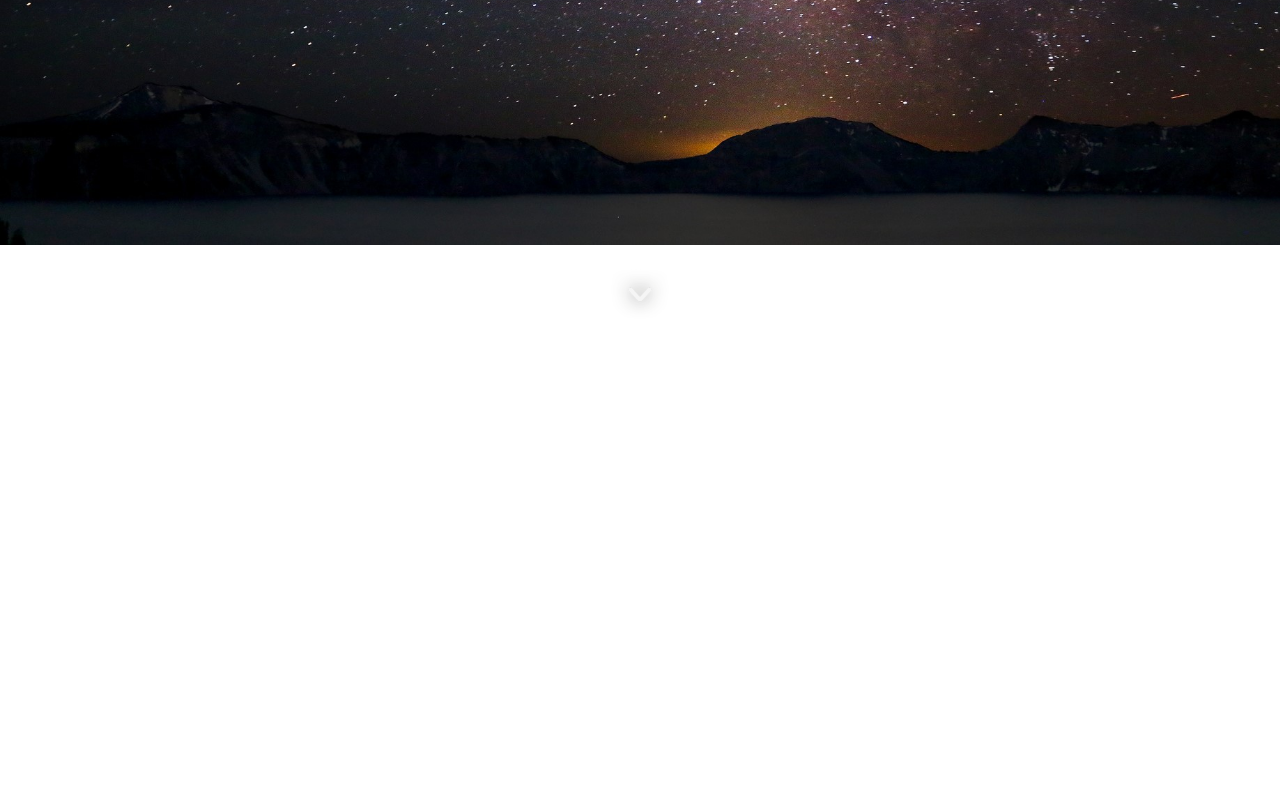
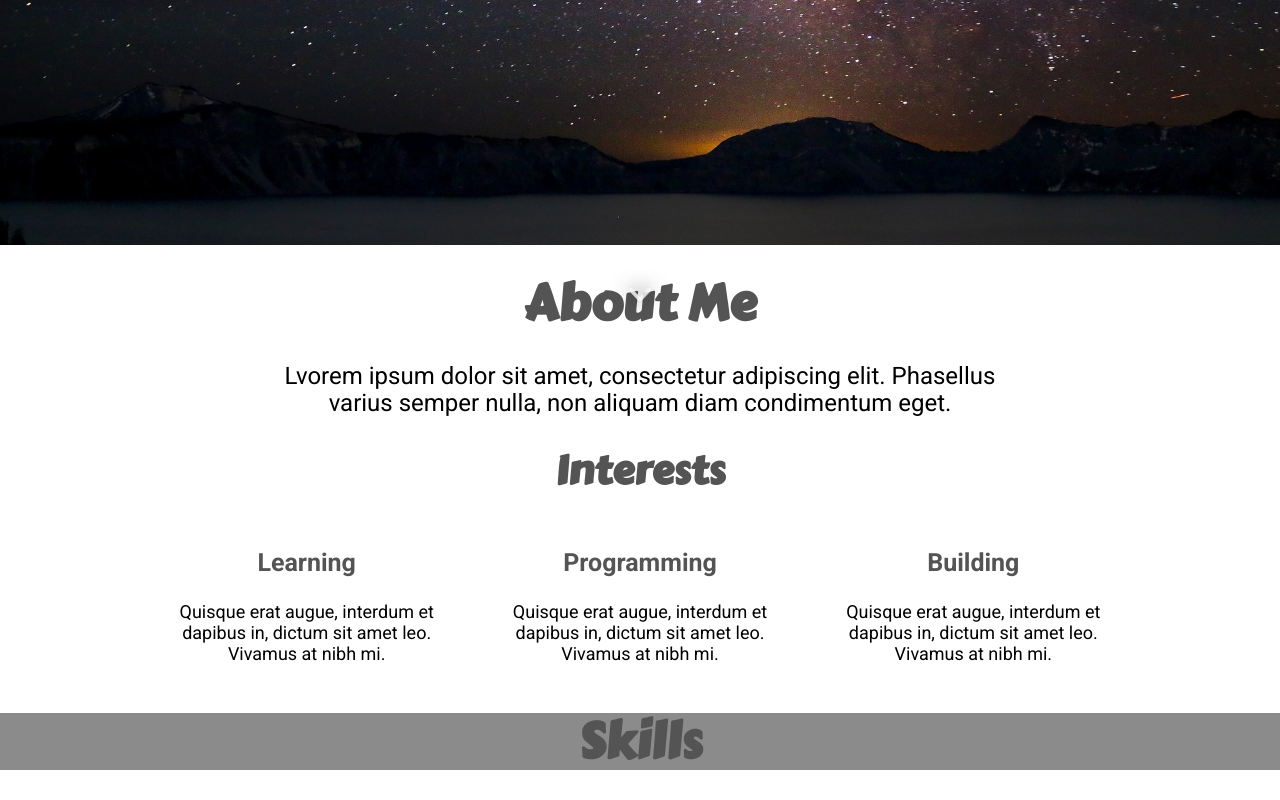
Before and after one commit to williamj1788/Portfolio-Website-V3.0, a website: page index.html in a window 1280 px wide. Shown: the part 555-1355 px from the top of the page. Before the commit the page ends 874 px from the top, so only its background shows below. Drawn offline with Linux system fonts and the light colour scheme.

Commit message:
completed about section

```diff
--- a/index.html
+++ b/index.html
@@ -26,5 +26,28 @@
             <h3 class="title sub">Future Web Developer</h3>
             <img src="./Img/arrow-down.png" alt="Page Down" id="page-down-icon">
         </section>
+        <section id="about">
+            <h3 class="heading">About Me</h3>
+            <p class="description">Lvorem ipsum dolor sit amet, consectetur adipiscing elit. Phasellus
+            varius semper nulla, non aliquam diam condimentum eget.</p>
+            <h3 class="sub-heading">Interests</h3>
+            <div id="interests-container">
+                <div class="interest">
+                    <p class="interest-header">Learning</p>
+                    <p class="interest-info">Quisque erat augue, interdum et dapibus in, dictum sit amet leo. Vivamus at nibh mi.</p>
+                </div>
+                <div class="interest">
+                    <p class="interest-header">Programming</p>
+                    <p class="interest-info">Quisque erat augue, interdum et dapibus in, dictum sit amet leo. Vivamus at nibh mi.</p>
+                </div>
+                <div class="interest">
+                    <p class="interest-header">Building</p>
+                    <p class="interest-info">Quisque erat augue, interdum et dapibus in, dictum sit amet leo. Vivamus at nibh mi.</p>
+                </div>
+            </div>
+        </section>
+        <section id="skills">
+            <h3 class="heading">Skills</h3>
+        </section>
     </body>
 </html>
--- a/index.scss
+++ b/index.scss
@@ -58,3 +58,49 @@ nav{
         top: 700px;
     }
 }
+.heading{
+    font-family: 'Carter One', cursive;
+    font-size: 50px;
+    color: #545454;
+    text-align: center;
+    margin: 30px 0;
+}
+#about{
+    .description{
+        font-size: 24px;
+        width: 716px;
+        display: block;
+        margin: 0 auto;
+        text-align: center;
+    }
+    .sub-heading{
+        font-family: 'Carter One', cursive;
+        font-size: 40px;
+        color: #545454;
+        text-align: center;
+        margin: 30px 0;
+    }
+    #interests-container{
+        display: flex;
+        width: 100%;
+        max-width: 1000px;
+        margin: 0 auto;
+        justify-content: space-between;
+        .interest{
+            padding: 0 20px;
+            .interest-header{
+                font-size: 25px;
+                font-weight: bold;
+                text-align: center;
+                color: #545454;
+            }
+            .interest-info{
+                font-size: 18px;
+                text-align: center;
+            }
+        }
+    }
+}
+#skills{
+    background-color: #8B8B8B;
+}
```
Also changed, not shown: index.css, 1 other file.
